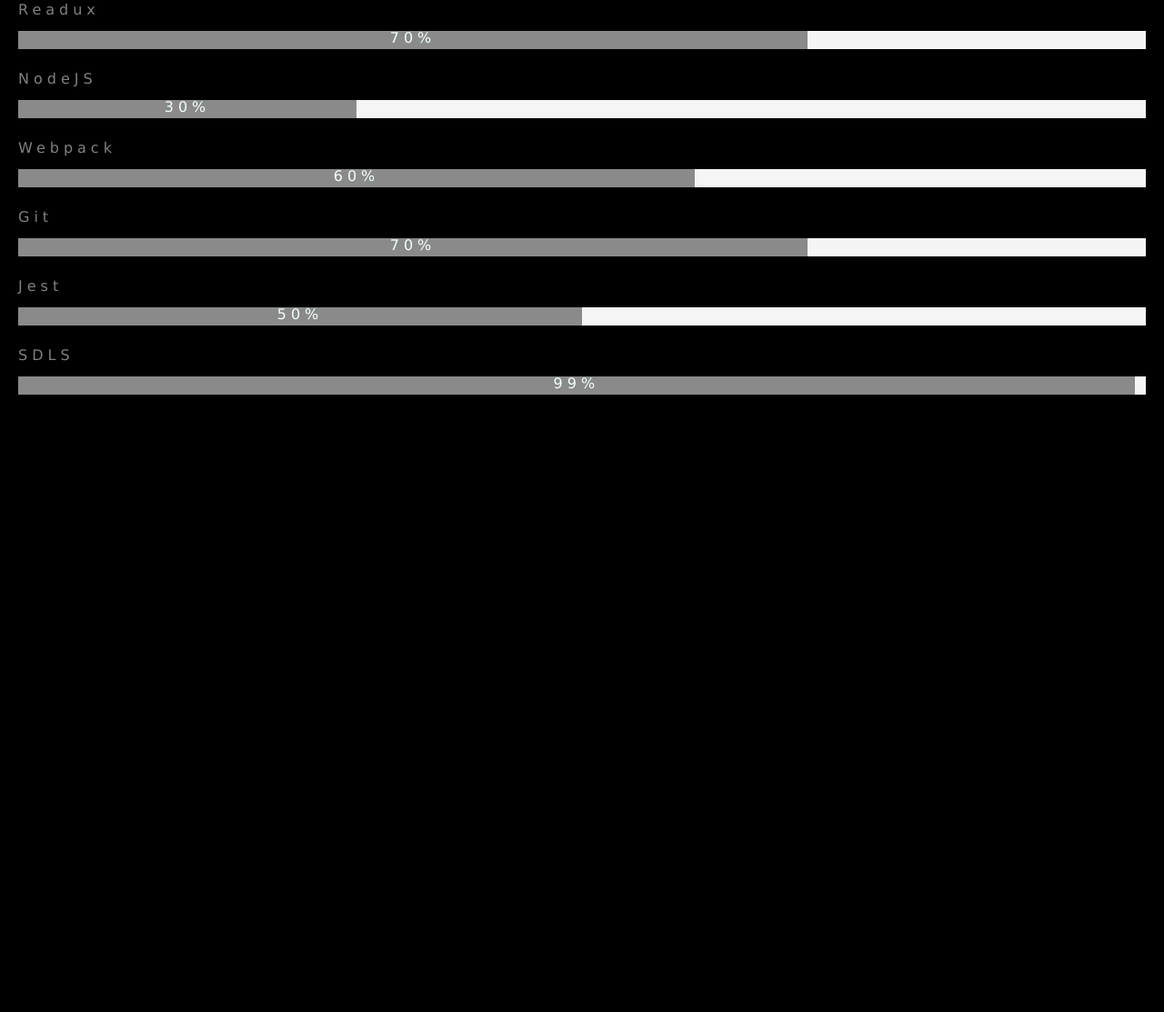
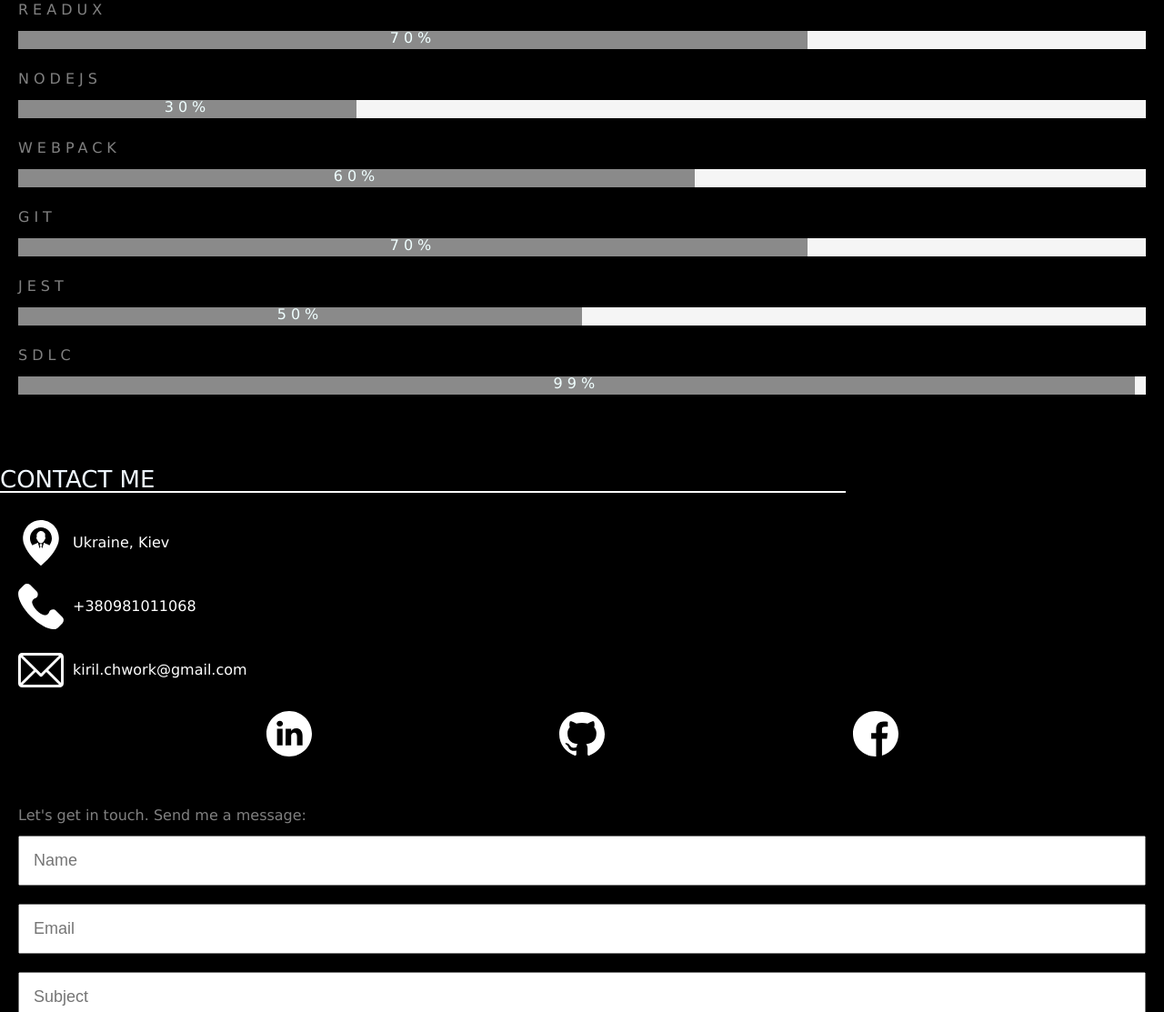
Before and after one commit to kirill-chern/my-cv, a plain HTML site: page index.html in a window 1280 px wide. Shown: the part 1687-2800 px from the top of the page at 91% size. Before the commit the page ends 2146 px from the top, so only its background shows below. Drawn offline with nearby package versions, Linux system fonts and the light colour scheme.

Commit message:
creation contact part of CV

```diff
--- a/index.html
+++ b/index.html
@@ -20,12 +20,12 @@
         <h1 class="header__fname">Kyrylo Chernyavskyi</h1>
         <h2 class="header__occupation">Front-end developer</h2>
         <div class="header__main-image">
-          <img src="/1.png" alt="Human photo" />
+          <img src="/img/01.png" alt="Creator photo" />
         </div>
       </header>
       <main>
         <section class="about-section" id="about">
-          <h2 class="about-section__fname">Kyrylo Chernyavskyi</h2>
+          <h2 class="about-section__fname section-header">Kyrylo Chernyavskyi</h2>
           <div class="about-section__main-part">
             <h3 class="about-section__chronology">Brief chronology of life</h3>
             <ul class="about-section__chronology-list">
@@ -69,57 +69,101 @@
                 <div class="about-section-skills-list__level"><div style="width: 99%;">99%</div></div>
              </div>
               <div class="about-section-skills-list__item">
-                <div class="about-section-skills-list__title">CSS</div>
+                <div class="about-section-skills-list__title">css</div>
                 <div class="about-section-skills-list__level"><div style="width: 99%;">99%</div></div>
              </div>
               <div class="about-section-skills-list__item">
-                <div class="about-section-skills-list__title">SCSS</div>
+                <div class="about-section-skills-list__title">scss</div>
                 <div class="about-section-skills-list__level"><div style="width: 90%;">90%</div></div>
              </div>
               <div class="about-section-skills-list__item">
-                <div class="about-section-skills-list__title">BEM</div>
+                <div class="about-section-skills-list__title">bem</div>
                 <div class="about-section-skills-list__level"><div  style="width: 80%;">80%</div></div>
              </div>
               <div class="about-section-skills-list__item">
-                <div class="about-section-skills-list__title">Javascript</div>
+                <div class="about-section-skills-list__title">javascript</div>
                 <div class="about-section-skills-list__level"><div style="width: 90%;">90%</div></div>
              </div>
               <div class="about-section-skills-list__item">
-                <div class="about-section-skills-list__title">ReactJS</div>
+                <div class="about-section-skills-list__title">reactjs</div>
                 <div class="about-section-skills-list__level"><div style="width: 70%;">70%</div></div>
              </div>
               <div class="about-section-skills-list__item">
-                <div class="about-section-skills-list__title">React Native</div>
+                <div class="about-section-skills-list__title">react native</div>
                 <div class="about-section-skills-list__level"><div  style="width: 50%;">50%</div></div>
              </div>
               <div class="about-section-skills-list__item">
-                <div class="about-section-skills-list__title">Readux</div>
+                <div class="about-section-skills-list__title">readux</div>
                 <div class="about-section-skills-list__level"><div style="width: 70%;">70%</div></div>
              </div>
               <div class="about-section-skills-list__item">
-                <div class="about-section-skills-list__title">NodeJS</div>
+                <div class="about-section-skills-list__title">nodejs</div>
                 <div class="about-section-skills-list__level"><div style="width: 30%;">30%</div></div>
              </div>
               <div class="about-section-skills-list__item">
-                <div class="about-section-skills-list__title">Webpack</div>
+                <div class="about-section-skills-list__title">webpack</div>
                 <div class="about-section-skills-list__level"><div style="width: 60%;">60%</div></div>
              </div>
               <div class="about-section-skills-list__item">
-                <div class="about-section-skills-list__title">Git</div>
+                <div class="about-section-skills-list__title">git</div>
                 <div class="about-section-skills-list__level"><div style="width: 70%;">70%</div></div>
              </div>
               <div class="about-section-skills-list__item">
-                <div class="about-section-skills-list__title">Jest</div>
+                <div class="about-section-skills-list__title">jest</div>
                 <div class="about-section-skills-list__level"><div style="width: 50%;">50%</div></div>
              </div>
               <div class="about-section-skills-list__item">
-                <div class="about-section-skills-list__title">SDLS</div>
+                <div class="about-section-skills-list__title">sdlc</div>
                 <div class="about-section-skills-list__level"><div style="width: 99%;">99%</div></div>
              </div>
             </div>
           </div>
         </section>
       </main>
+      <footer class="contact" id="contact">
+        <h2 class="section-header contact__header">
+          contact me
+        </h2>
+        <div class="contact-list">
+          <div class="contact-list__item">
+            <a target="_blank" href="https://www.google.com/maps/place/%D0%9A%D0%B8%D0%B5%D0%B2,+02000/@50.401699,30.252512,10z/data=!3m1!4b1!4m5!3m4!1s0x40d4cf4ee15a4505:0x764931d2170146fe!8m2!3d50.4501!4d30.5234">
+              <img src="/img/icons/01.svg" alt="Location" />
+              Ukraine, Kiev
+            </a>
+          </div>
+          <div class="contact-list__item">
+            <a href="tel:+380981011068">
+              <img src="/img/icons/02.svg" alt="Telephone number" />
+              +380981011068
+            </a>
+          </div>
+          <div class="contact-list__item">
+            <a href="mailto:kiril.chwork@gmail.com">
+              <img src="/img/icons/03.svg" alt="Email" />
+              kiril.chwork@gmail.com
+            </a>
+          </div>
+        </div>
+        <div class="social-media">
+          <a target="_blank" href="https://www.linkedin.com/in/kyryll-chernyavskyi-77035715a/" class="social-media__item">
+            <img src="/img/icons/04.svg" alt="Linkedin">
+          </a>
+          <a target="_blank" href="https://github.com/kirill-chern" class="social-media__item">
+            <img src="/img/icons/05.svg" alt="GitHub">
+          </a>
+          <a target="_blank" href="https://www.facebook.com/kyryll.chernyavskyi/" class="social-media__item">
+            <img src="/img/icons/06.svg" alt="Facebook">
+          </a>
+        </div>
+        <p style="color: gray; line-height: 1.5; margin-bottom: 10px;">Let's get in touch. Send me a message:</p>
+        <form action="https://getform.io/f/f8ce9cba-d465-4c17-b19a-7f02d13086be" class="feedback" method="POST" name="FeedbackForm">
+          <input type="text" name="name" placeholder="Name" required="required"/>
+          <input type="text" name="email" placeholder="Email" required="required" />
+          <input type="text" name="subject" placeholder="Subject" />
+          <textarea type="text" name="message" placeholder="Message" required="required" style="resize: none;"></textarea>
+          <input type="submit" value="Send message" />
+        </form>
+      </footer>
     </div>
     <script src="https://ajax.googleapis.com/ajax/libs/jquery/3.5.1/jquery.min.js"></script>
     <script src="/script.js"></script>
--- a/style.css
+++ b/style.css
@@ -190,11 +190,13 @@ table {
 }
 
 .about-section__fname {
+  width: 75%;
+  margin-bottom: 20px;
+}
+.section-header {
+  border-bottom: 2px solid white;
   text-align: left;
   font-size: 26px;
-  width: 75%;
-  border-bottom: 2px solid white;
-  margin-bottom: 20px;
 }
 .about-section__main-part > * {
   margin-bottom: 20px;
@@ -251,6 +253,7 @@ table {
 }
 .about-section-skills-list__title {
   margin-bottom: 15px;
+  text-transform: uppercase;
 }
 .about-section-skills-list__level {
   width: 100%;
@@ -263,3 +266,64 @@ table {
   background-color: rgb(138, 138, 138);
   text-align: center;
 }
+/* footer */
+.contact {
+  margin-top: 50px;
+  padding: 0 20px;
+  padding-top: 30px;
+}
+.contact__header {
+  width: 75%;
+  margin-bottom: 30px;
+  text-transform: uppercase;
+  margin-left: -20px;
+}
+.contact-list {
+  display: inline-flex;
+  flex-direction: column;
+}
+.contact-list__item {
+  margin-bottom: 20px;
+}
+.contact-list__item a {
+  display: flex;
+  align-items: center;
+  text-decoration: none;
+  color: white;
+}
+.contact-list__item a img {
+  width: 50px;
+  margin-right: 10px;
+}
+.social-media {
+  display: flex;
+  flex-wrap: nowrap;
+  justify-content: space-evenly;
+  margin-bottom: 50px;
+}
+.social-media a img {
+  width: 50px;
+}
+.feedback {}
+.feedback input[type="text"]{
+  display: block;
+  width: 100%;
+  margin-bottom: 20px;
+  padding: 15px;
+  font-size: 18px;
+}
+.feedback textarea {
+  display: block;
+  width: 100%;
+  margin-bottom: 20px;
+  padding: 15px;
+  font-size: 18px;
+  height: 200px;
+}
+.feedback input[type="submit"] {
+  font-size: 20px;
+  background-color: blue;
+  color: aliceblue;
+  border: none;
+  padding: 20px;
+}
```
Also changed, not shown: img/01.png (added), img/icons/01.svg (added), img/icons/02.svg (added), img/icons/03.svg (added), img/icons/04.svg (added), img/icons/05.svg (added), img/icons/06.svg (added), 1 other file.
